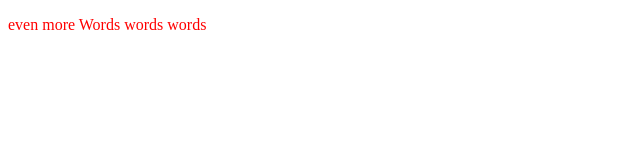
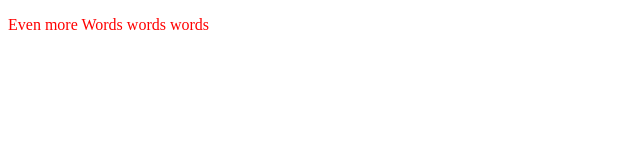
Before and after one commit to LanceLRG/Lancegagner.github.io, a plain HTML site: page index.html in a window 1280 px wide. Shown: the full height of the page, 0-640 px from the left. Drawn offline with Linux system fonts and the light colour scheme.

Commit message:
Update index.html

```diff
--- a/index.html
+++ b/index.html
@@ -6,6 +6,6 @@
   </head>
 
   <body>
-    <p> even more Words words words</p>
+    <p>Even more Words words words</p>
   </body>
 </html>
```
